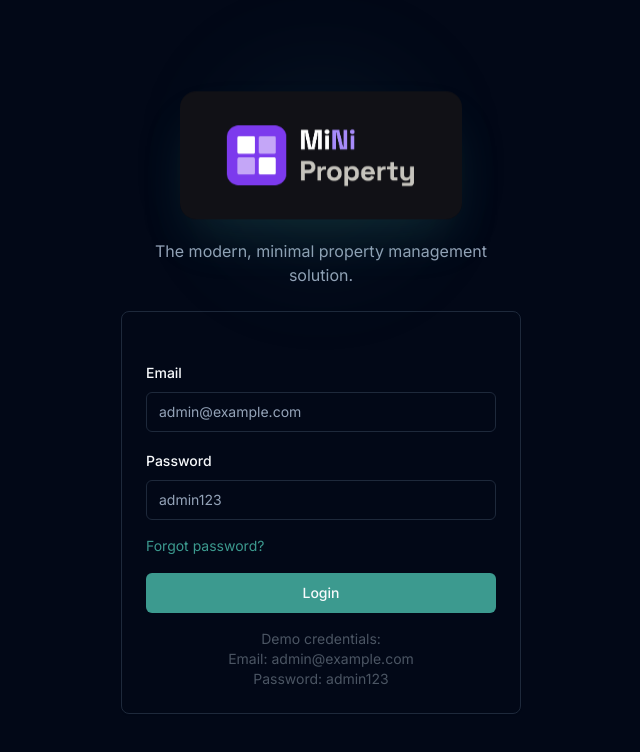
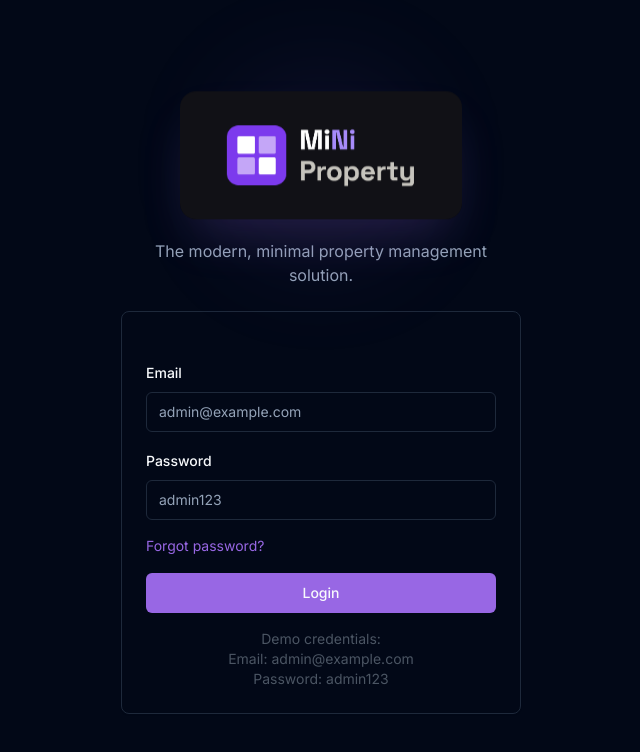
Before and after one commit to nikola-djokovic-web/MiNi-Property, a Next.js app: page /en/login in a window 1280 px wide. Shown: the top 752 px of the page, without its empty margins (319-959 px from the left). Built offline with nearby package versions, Linux system fonts and the light colour scheme; a web font is replaced by a local one; what tailwindcss-debug-screens would draw is missing.

Commit message:
feat: implement theme management with MiNi Purple preset and localStorage support

```diff
--- a/src/app/[lang]/(dashboard)/settings/theme/page.tsx
+++ b/src/app/[lang]/(dashboard)/settings/theme/page.tsx
@@ -1,7 +1,7 @@
 
 'use client';
 
-import { useState } from 'react';
+import { useEffect, useState } from 'react';
 import {
   Card,
   CardContent,
@@ -15,115 +15,12 @@ import { Check } from 'lucide-react';
 import { cn } from '@/lib/utils';
 import { Separator } from '@/components/ui/separator';
 import { useTranslation } from '@/hooks/use-translation';
-
-type ThemeColors = {
-  background: string;
-  foreground: string;
-  card: string;
-  cardForeground: string;
-  popover: string;
-  popoverForeground: string;
-  primary: string;
-  primaryForeground: string;
-  secondary: string;
-  secondaryForeground: string;
-  muted: string;
-  mutedForeground: string;
-  accent: string;
-  accentForeground: string;
-  destructive: string;
-  destructiveForeground: string;
-  border: string;
-  input: string;
-  ring: string;
-};
-
-type ThemePreset = {
-  name: string;
-  light: Partial<ThemeColors>;
-  dark: Partial<ThemeColors>;
-};
-
-const themePresets: ThemePreset[] = [
-  {
-    name: 'Default',
-    light: {
-      background: '0 0% 100%',
-      primary: '221.2 83.2% 53.3%',
-      accent: '210 40% 96.1%',
-    },
-    dark: {
-      background: '222.2 84% 4.9%',
-      primary: '217.2 91.2% 59.8%',
-      accent: '217.2 32.6% 17.5%',
-    },
-  },
-  {
-    name: 'Forest',
-    light: {
-      background: '120 10% 98%',
-      primary: '142.1 76.2% 36.3%',
-      accent: '140 30% 94%',
-    },
-    dark: {
-      background: '140 25% 9%',
-      primary: '142.1 70.2% 45.3%',
-      accent: '140 20% 15%',
-    },
-  },
-  {
-    name: 'Sunset',
-    light: {
-      background: '30 50% 98%',
-      primary: '24.6 95% 53.1%',
-      accent: '30 90% 95%',
-    },
-    dark: {
-      background: '20 20% 8%',
-      primary: '24.6 95% 53.1%',
-      accent: '20 25% 14%',
-    },
-  },
-  {
-    name: 'Ocean',
-    light: {
-      background: '200 20% 98%',
-      primary: '205.1 100% 39.4%',
-      accent: '200 40% 95%',
-    },
-    dark: {
-      background: '205 30% 10%',
-      primary: '205.1 90% 50.4%',
-      accent: '205 25% 16%',
-    },
-  },
-  {
-    name: 'Ruby',
-    light: {
-        background: '350 80% 98%',
-        primary: '346.8 77.2% 49.8%',
-        accent: '350 90% 95%',
-    },
-    dark: {
-        background: '350 40% 10%',
-        primary: '346.8 77.2% 49.8%',
-        accent: '350 30% 16%',
-    }
-  },
-  {
-      name: 'Lime',
-      light: {
-          background: '70 20% 98%',
-          primary: '70 89% 54%',
-          accent: '70 90% 95%',
-      },
-      dark: {
-          background: '70 30% 7%',
-          primary: '70 89% 54%',
-          accent: '70 40% 12%',
-      }
-  }
-];
+import {
+  generateThemeCss,
+  THEME_STORAGE_KEY,
+  themePresets,
+  type ThemePreset,
+} from '@/lib/theme-presets';
 
 const fontPresets = [
   { name: 'Inter', variable: 'var(--font-sans)', className: 'font-sans' },
@@ -134,29 +31,16 @@ const fontPresets = [
   { name: 'Lato', variable: 'var(--font-lato)', className: 'font-lato' },
 ];
 
-function generateThemeCss(theme: ThemePreset) {
-    const lightCss = Object.entries(theme.light)
-        .map(([key, value]) => `--${key}: ${value};`)
-        .join('\n');
-    const darkCss = Object.entries(theme.dark)
-        .map(([key, value]) => `--${key}: ${value};`)
-        .join('\n');
-
-    return `
-        :root {
-            ${lightCss}
-        }
-        .dark {
-            ${darkCss}
-        }
-    `;
-}
-
 export default function ThemePage() {
   const { toast } = useToast();
   const { dict } = useTranslation();
   const [selectedTheme, setSelectedTheme] = useState(themePresets[0].name);
   const [selectedFont, setSelectedFont] = useState(fontPresets[0].name);
+
+  useEffect(() => {
+    const savedTheme = localStorage.getItem(THEME_STORAGE_KEY);
+    if (savedTheme) setSelectedTheme(savedTheme);
+  }, []);
 
   const applyTheme = (theme: ThemePreset) => {
     const themeCss = generateThemeCss(theme);
@@ -168,6 +52,7 @@ export default function ThemePage() {
         document.head.appendChild(styleSheet);
     }
     styleSheet.innerHTML = themeCss;
+    localStorage.setItem(THEME_STORAGE_KEY, theme.name);
 
     setSelectedTheme(theme.name);
     toast({
--- a/src/app/globals.css
+++ b/src/app/globals.css
@@ -12,23 +12,23 @@
     --card-foreground: 222.2 84% 4.9%;
     --popover: 0 0% 100%;
     --popover-foreground: 222.2 84% 4.9%;
-    --primary: 173 44% 36%; /* #328378 */
-    --primary-rgb: 50, 131, 120;
+    --primary: 262.1 83.3% 57.8%;
+    --primary-rgb: 124, 58, 237;
     --primary-foreground: 210 40% 98%;
     --secondary: 210 40% 96.1%;
     --secondary-foreground: 222.2 47.4% 11.2%;
     --muted: 210 40% 96.1%;
     --muted-foreground: 215.4 16.3% 46.9%;
-    --accent: 167 36% 51%; /* #5DAB98 */
+    --accent: 270 95.2% 92.2%;
     --accent-foreground: 210 40% 98%;
     --destructive: 0 84.2% 60.2%;
     --destructive-foreground: 210 40% 98%;
     --border: 214.3 31.8% 91.4%;
     --input: 214.3 31.8% 91.4%;
-    --ring: 173 44% 36%;
+    --ring: 262.1 83.3% 57.8%;
     --radius: 0.5rem;
-    --chart-1: 173 44% 36%;
-    --chart-2: 167 36% 51%;
+    --chart-1: 262.1 83.3% 57.8%;
+    --chart-2: 270 95.2% 92.2%;
     --chart-3: 39 91% 55%;
     --chart-4: 199 89% 48%;
     --chart-5: 342 91% 55%;
@@ -41,22 +41,22 @@
     --card-foreground: 210 40% 98%;
     --popover: 222.2 84% 4.9%;
     --popover-foreground: 210 40% 98%;
-    --primary: 173 44% 42%; /* Slightly brighter teal for dark mode */
-    --primary-rgb: 68, 155, 142;
+    --primary: 263.4 70% 65%;
+    --primary-rgb: 157, 121, 239;
     --primary-foreground: 210 40% 98%;
     --secondary: 217.2 32.6% 17.5%;
     --secondary-foreground: 210 40% 98%;
     --muted: 217.2 32.6% 17.5%;
     --muted-foreground: 215 20.2% 65.1%;
-    --accent: 167 36% 58%; /* Brighter sea green for dark mode */
+    --accent: 262.1 40% 22%;
     --accent-foreground: 222.2 47.4% 11.2%;
     --destructive: 0 62.8% 30.6%;
     --destructive-foreground: 210 40% 98%;
     --border: 217.2 32.6% 17.5%;
     --input: 217.2 32.6% 17.5%;
-    --ring: 173 44% 42%;
-    --chart-1: 173 44% 42%;
-    --chart-2: 167 36% 58%;
+    --ring: 263.4 70% 65%;
+    --chart-1: 263.4 70% 65%;
+    --chart-2: 262.1 40% 22%;
     --chart-3: 39 91% 55%;
     --chart-4: 199 89% 48%;
     --chart-5: 342 91% 55%;
--- a/src/components/theme-provider.tsx
+++ b/src/components/theme-provider.tsx
@@ -3,7 +3,22 @@
 import * as React from "react"
 import { ThemeProvider as NextThemesProvider } from "next-themes"
 import { type ThemeProviderProps } from "next-themes/dist/types"
+import { generateThemeCss, THEME_STORAGE_KEY, themePresets } from "@/lib/theme-presets"
 
 export function ThemeProvider({ children, ...props }: ThemeProviderProps) {
+  React.useEffect(() => {
+    const savedTheme = localStorage.getItem(THEME_STORAGE_KEY)
+    const theme = themePresets.find((preset) => preset.name === savedTheme) ?? themePresets[0]
+    let styleSheet = document.getElementById("dynamic-theme-styles")
+
+    if (!styleSheet) {
+      styleSheet = document.createElement("style")
+      styleSheet.id = "dynamic-theme-styles"
+      document.head.appendChild(styleSheet)
+    }
+
+    styleSheet.textContent = generateThemeCss(theme)
+  }, [])
+
   return <NextThemesProvider {...props}>{children}</NextThemesProvider>
 }
--- /dev/null
+++ b/src/lib/theme-presets.ts
@@ -0,0 +1,128 @@
+export type ThemeColors = {
+  background: string;
+  foreground: string;
+  card: string;
+  cardForeground: string;
+  popover: string;
+  popoverForeground: string;
+  primary: string;
+  primaryForeground: string;
+  secondary: string;
+  secondaryForeground: string;
+  muted: string;
+  mutedForeground: string;
+  accent: string;
+  accentForeground: string;
+  destructive: string;
+  destructiveForeground: string;
+  border: string;
+  input: string;
+  ring: string;
+};
+
+export type ThemePreset = {
+  name: string;
+  light: Partial<ThemeColors>;
+  dark: Partial<ThemeColors>;
+};
+
+export const THEME_STORAGE_KEY = 'mini-property-theme';
+
+export const themePresets: ThemePreset[] = [
+  {
+    name: 'MiNi Purple',
+    light: {
+      background: '0 0% 100%',
+      primary: '262.1 83.3% 57.8%',
+      accent: '270 95.2% 92.2%',
+    },
+    dark: {
+      background: '222.2 84% 4.9%',
+      primary: '263.4 70% 65%',
+      accent: '262.1 40% 22%',
+    },
+  },
+  {
+    name: 'Forest',
+    light: {
+      background: '120 10% 98%',
+      primary: '142.1 76.2% 36.3%',
+      accent: '140 30% 94%',
+    },
+    dark: {
+      background: '140 25% 9%',
+      primary: '142.1 70.2% 45.3%',
+      accent: '140 20% 15%',
+    },
+  },
+  {
+    name: 'Sunset',
+    light: {
+      background: '30 50% 98%',
+      primary: '24.6 95% 53.1%',
+      accent: '30 90% 95%',
+    },
+    dark: {
+      background: '20 20% 8%',
+      primary: '24.6 95% 53.1%',
+      accent: '20 25% 14%',
+    },
+  },
+  {
+    name: 'Ocean',
+    light: {
+      background: '200 20% 98%',
+      primary: '205.1 100% 39.4%',
+      accent: '200 40% 95%',
+    },
+    dark: {
+      background: '205 30% 10%',
+      primary: '205.1 90% 50.4%',
+      accent: '205 25% 16%',
+    },
+  },
+  {
+    name: 'Ruby',
+    light: {
+      background: '350 80% 98%',
+      primary: '346.8 77.2% 49.8%',
+      accent: '350 90% 95%',
+    },
+    dark: {
+      background: '350 40% 10%',
+      primary: '346.8 77.2% 49.8%',
+      accent: '350 30% 16%',
+    },
+  },
+  {
+    name: 'Lime',
+    light: {
+      background: '70 20% 98%',
+      primary: '70 89% 54%',
+      accent: '70 90% 95%',
+    },
+    dark: {
+      background: '70 30% 7%',
+      primary: '70 89% 54%',
+      accent: '70 40% 12%',
+    },
+  },
+];
+
+export function generateThemeCss(theme: ThemePreset) {
+  const lightCss = Object.entries(theme.light)
+    .map(([key, value]) => `--${key}: ${value};`)
+    .join('\n');
+  const darkCss = Object.entries(theme.dark)
+    .map(([key, value]) => `--${key}: ${value};`)
+    .join('\n');
+
+  return `
+    :root {
+      ${lightCss}
+    }
+    .dark {
+      ${darkCss}
+    }
+  `;
+}
```
Also changed, not shown: 1 other file (tests, documents, lock files or other folders).
